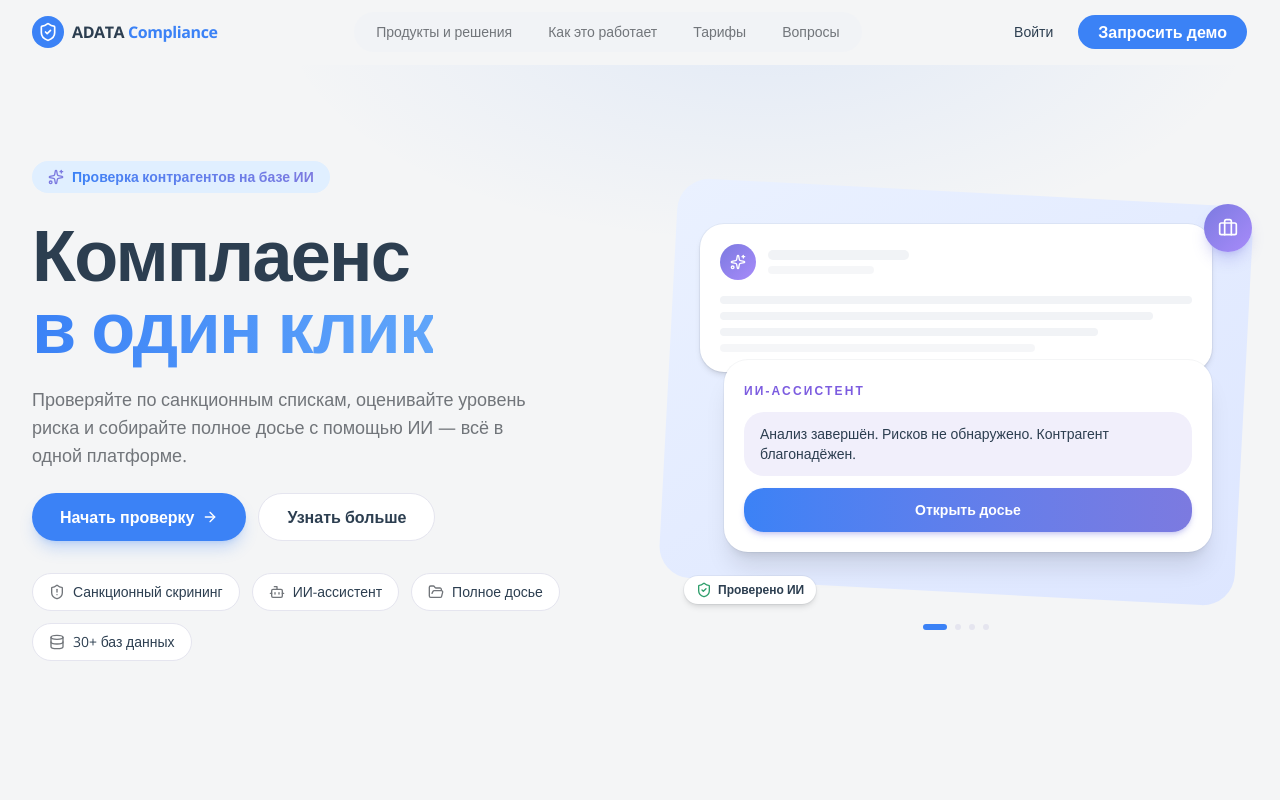
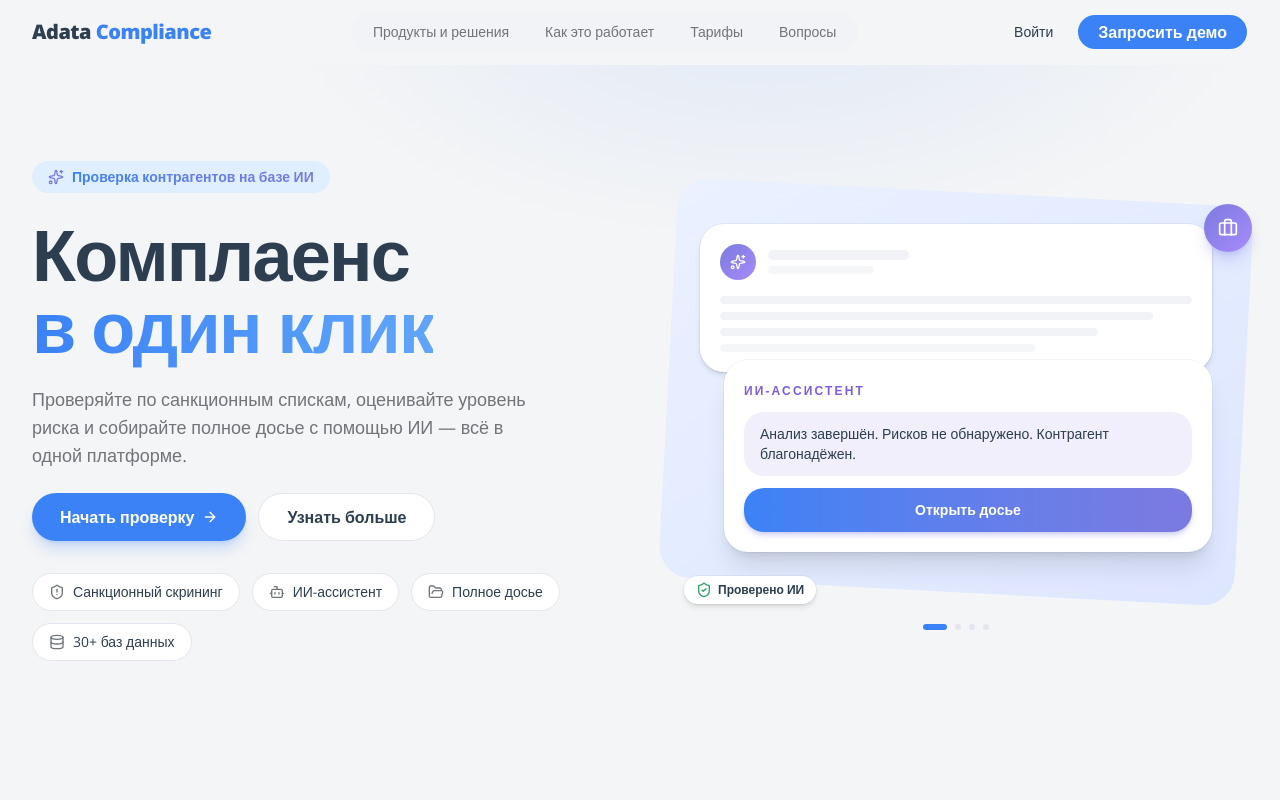
Before and after one commit to dzhmnklva012/-e-analytic, a Next.js app in the folder compliance-landing/: page / in a window 1280 px wide. Shown: the top 800 px of the page. Built offline with nearby package versions, Linux system fonts and the light colour scheme.

Commit message:
Auto-update: logo.tsx

```diff
--- a/compliance-landing/src/components/landing/logo.tsx
+++ b/compliance-landing/src/components/landing/logo.tsx
@@ -1,4 +1,3 @@
-import { ShieldCheck } from "lucide-react";
 import { cn } from "@/lib/utils";
 
 export function Logo({
@@ -6,22 +5,13 @@ export function Logo({
   light = false,
 }: {
   className?: string;
-  /** White treatment for use over the dark/blue sky hero. */
+  /** White treatment for use over a dark/blue background. */
   light?: boolean;
 }) {
   return (
-    <span className={cn("inline-flex items-center gap-2", className)}>
-      <span
-        className={cn(
-          "grid size-8 place-items-center rounded-lg",
-          light ? "bg-white/15 text-white ring-1 ring-white/30" : "bg-primary text-primary-foreground",
-        )}
-      >
-        <ShieldCheck className="size-5" aria-hidden="true" />
-      </span>
-      <span className={cn("text-base font-bold tracking-tight", light ? "text-white" : "text-foreground")}>
-        ADATA <span className={light ? "text-white/80" : "text-primary"}>Compliance</span>
-      </span>
+    <span className={cn("text-xl font-extrabold tracking-tight", className)}>
+      <span className={light ? "text-white" : "text-foreground"}>Adata</span>{" "}
+      <span className={light ? "text-white/80" : "text-primary"}>Compliance</span>
     </span>
   );
 }
```
